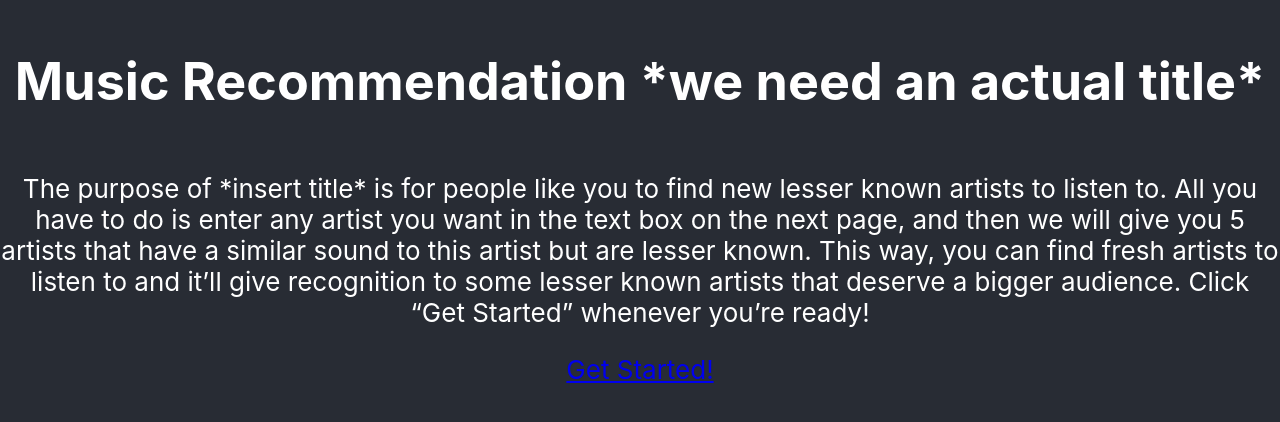
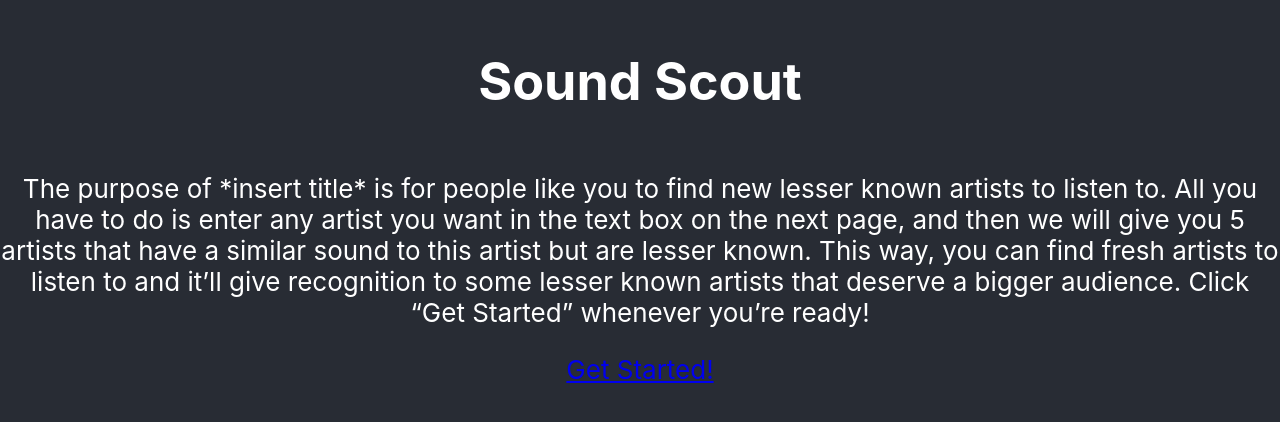
Before and after one commit to Oasis-NEU/f23-group18, a React (Create React App) app in the folder musicproject/: page / in a window 1280 px wide. Shown: the part 200-622 px from the top of the page. Built offline with nearby package versions, Linux system fonts and the light colour scheme.

Commit message:
Made an actual title for header

```diff
--- a/musicproject/src/App.js
+++ b/musicproject/src/App.js
@@ -5,7 +5,7 @@ function App() {
   return (
     <div className="App">
       <header className="App-header">
-        <h1>Music Recommendation *we need an actual title*</h1>
+        <h1>Sound Scout</h1>
         <p>
         The purpose of *insert title* is for people like you to find new lesser known artists to listen to.
         All you have to do is enter any artist you want in the text box on the next page, and then we will give you 5 artists
```
